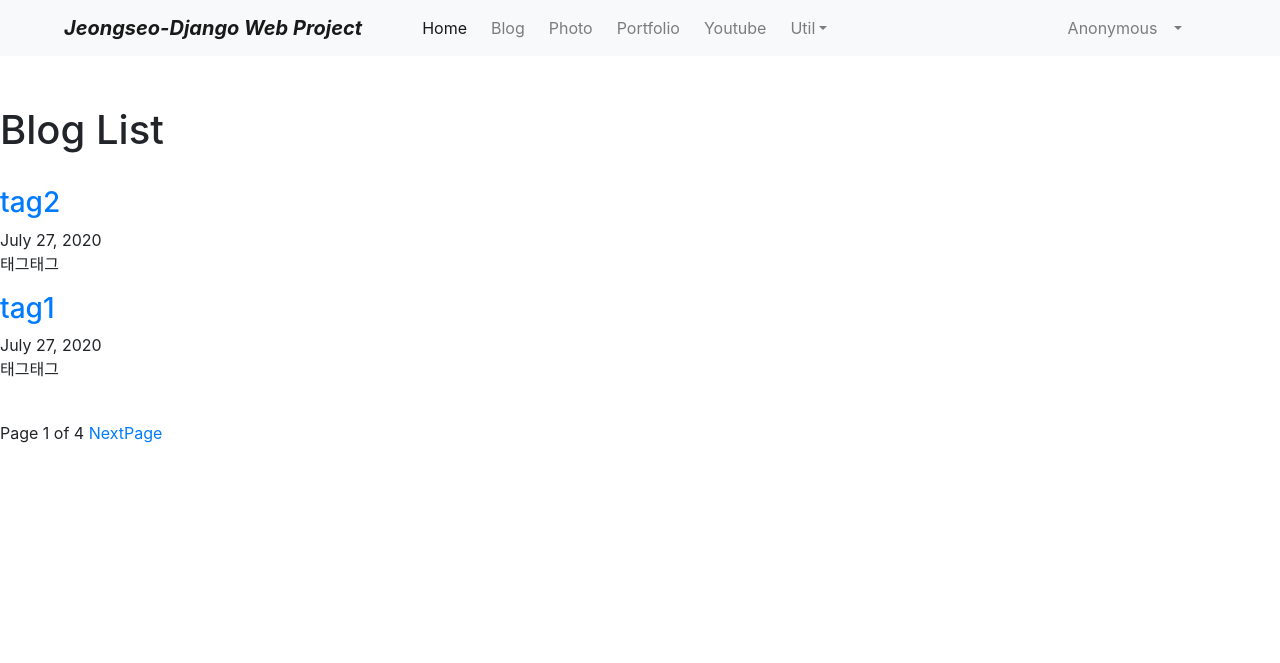
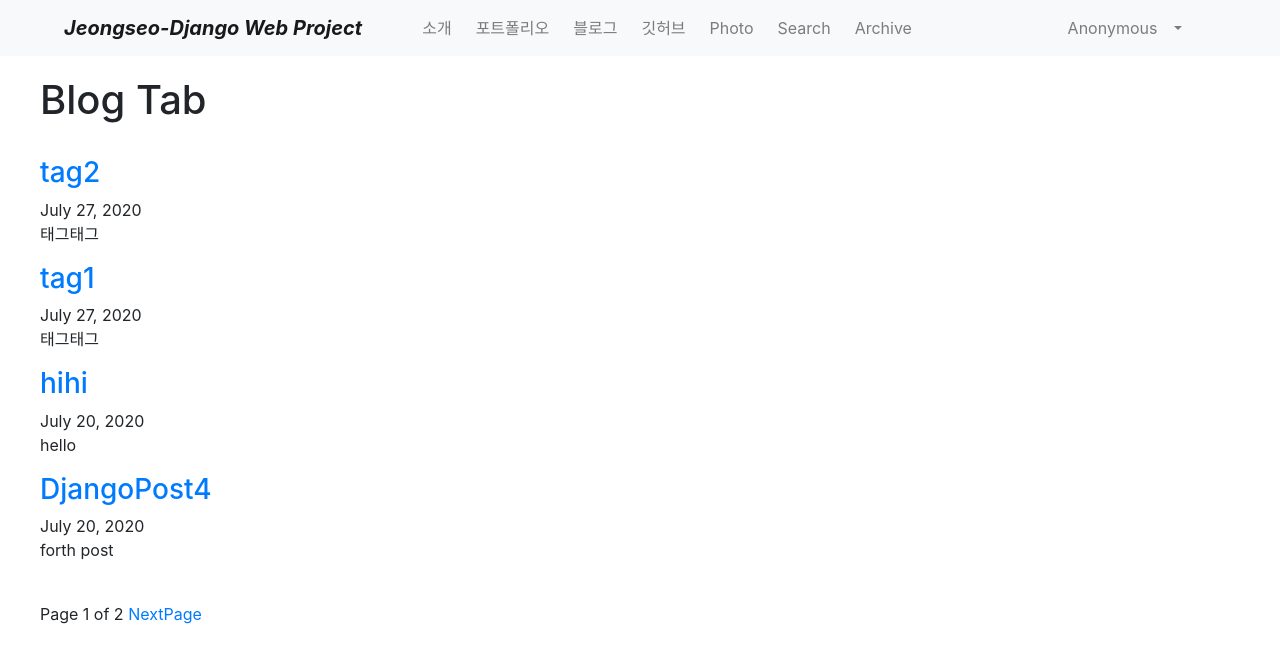
Before and after one commit to Jeongseo21/django_project, a Django app: page /blog/ in a window 1280 px wide. Shown: the top 663 px of the page. Run offline with Django 3.2, Linux system fonts and the light colour scheme; data comes from the database, SQL or seed files in the repository; some libraries are stand-ins or nearby versions.

Commit message:
django 페이지 틀 잡는 중

```diff
--- a/pyDjango/ch99/blog/templates/blog/post_all.html
+++ b/pyDjango/ch99/blog/templates/blog/post_all.html
@@ -3,7 +3,7 @@
 {% block title %} post_all.html {% endblock %}
 
 {% block content %}
-<h1>Blog List</h1>
+<h1>Blog Tab</h1>
     <br>
 
     {% for post in posts %} <!-- posts객체는 PostLV 클래스 뷰에서 넘겨주는 컨택스트 변수로서, Post 객체 리스트가 담겨 있음. posts 대신에 object_list 컨택스트 변수를 사용해도 됨.-->
--- a/pyDjango/ch99/blog/views.py
+++ b/pyDjango/ch99/blog/views.py
@@ -18,7 +18,7 @@ class PostLV(ListView):
     model = Post #post테이블 가져옴
     template_name = 'blog/post_all.html' #템플릿 파일을 지정한다. 지정하지 않을 경우 blog/post_list.html로 설정됨
     context_object_name = 'posts' #템플릿 파일에 넘겨주는 객체명을 posts로 변경, 변경해도 기존의 'object_list를 사용할 수 있음
-    paginate_by = 2 #한 페이지에 보여주는 객체리스트의 숫자는 2로 설정. 장고가 페이징 기능을 제공함.
+    paginate_by = 4 #한 페이지에 보여주는 객체리스트의 숫자는 2로 설정. 장고가 페이징 기능을 제공함.
 
 # DetailView
 class PostDV(DetailView):
--- a/pyDjango/ch99/bookmark/admin.py
+++ b/pyDjango/ch99/bookmark/admin.py
@@ -3,4 +3,4 @@ from bookmark.models import Bookmark
 
 @admin.register(Bookmark)
 class BookmarkAdmin(admin.ModelAdmin):
-    list_display = ('id', 'title', 'url')
+    list_display = ('id', 'title', 'url', 'memo')
--- a/pyDjango/ch99/bookmark/models.py
+++ b/pyDjango/ch99/bookmark/models.py
@@ -3,6 +3,7 @@ from django.db import models
 class Bookmark(models.Model):
     title = models.CharField('TITLE', max_length=100, blank=True)
     url = models.URLField('URL', unique=True)
+    memo = models.TextField('MEMO', blank=True)
 
     def __str__(self):
         return self.title
--- a/pyDjango/ch99/bookmark/templates/bookmark/bookmark_detail.html
+++ b/pyDjango/ch99/bookmark/templates/bookmark/bookmark_detail.html
@@ -4,7 +4,9 @@
 
 {% block content %}
 <h1>{{ object.title }}</h1>
+<br>
 <ul>
-    <li>URL: <a href="{{ object.url }}">{{ object.url }}</a></li>
+    <li>사이트 바로가기 : <a href="{{ object.url }}"  target="_blank">{{ object.url }}</a></li>
+    <li>개발일지 : <a href="https://velog.io/@mongle/series/SpartaCoingClub8%EA%B8%B0%EC%8A%A4%ED%8C%8C%EB%A5%B4%ED%83%80-%EC%BD%94%EB%94%A9%ED%81%B4%EB%9F%BD"  target="_blank">개발일지</a></li>
 </ul>
 {% endblock %}
--- a/pyDjango/ch99/bookmark/templates/bookmark/bookmark_list.html
+++ b/pyDjango/ch99/bookmark/templates/bookmark/bookmark_list.html
@@ -5,6 +5,7 @@
 
 {% block content %}
 <h1>WebProjects</h1>
+<br>
 <ul>
     {% for bookmark in object_list %}
         <li><a href="{% url 'bookmark:detail' bookmark.id %}">{{ bookmark }}</a></li>
--- a/pyDjango/ch99/photo/templates/photo/album_list.html
+++ b/pyDjango/ch99/photo/templates/photo/album_list.html
@@ -6,6 +6,7 @@
 {% endblock %} -->
 
 {% block content %}
+    <h1>Photo Tab</h1>
 
     {% for item in object_list %} <!-- object_list는 AlbumLV 클래스형 뷰에서 넘겨주는 컨텍스트 변수로 Album리스트가 담겨있음-->
     <div class="mt-5">
--- a/pyDjango/ch99/templates/base.html
+++ b/pyDjango/ch99/templates/base.html
@@ -23,8 +23,14 @@
     <style>
 
         .box{
-            margin-top: 50px;
+            margin-top: 20px;
+            padding-left: 40px;
+            padding-right: 40px;
+            margin-bottom: 20px;
+
         }
+
+
     </style>
     {% block extra-style %}{% endblock %}
     {% block extra-script %}{% endblock %}
@@ -37,32 +43,38 @@
           <span class="navbar-toggler-icon"></span>
         </button>
         <div class="collapse navbar-collapse" id="navbarTogglerDemo01">
-            <span class="navbar-brand mx-5 mb-0 font-weight-bold font-italic">Jeongseo-Django Web Project</span>
+            <a href="{% url 'home' %}"><span class="navbar-brand mx-5 mb-0 font-weight-bold font-italic">Jeongseo-Django Web Project</span></a>
           <ul class="navbar-nav mr-auto mt-2 mt-lg-0">
-            <li class="nav-item active mx-1">
-              <a class="nav-link" href="{% url 'home' %}">Home <span class="sr-only">(current)</span></a>
+            <li class="nav-item mx-1">
+                <a class="nav-link" href="{% url 'blog:index' %}">소개</a>
+              </li>
+            <li class="nav-item mx-1">
+                <a class="nav-link" href="{% url 'bookmark:index' %}">포트폴리오</a>
             </li>
             <li class="nav-item mx-1">
-              <a class="nav-link" href="{% url 'blog:index' %}">Blog</a>
+              <a class="nav-link" href="{% url 'blog:index' %}">블로그</a>
             </li>
+            <li class="nav-item mx-1">
+                <a class="nav-link" href="https://www.youtube.com" target="_blank">깃허브</a>
+              </li>
             <li class="nav-item mx-1">
               <a class="nav-link" href="{% url 'photo:index' %}">Photo</a>
             </li>
+
             <li class="nav-item mx-1">
-                <a class="nav-link" href="{% url 'bookmark:index' %}">Portfolio</a>
+                <a class="nav-link" href="{% url 'blog:search' %}">Search</a>
             </li>
             <li class="nav-item mx-1">
-              <a class="nav-link" href="https://www.youtube.com" target="_blank">Youtube</a>
+                <a class="nav-link" href="{% url 'blog:post_archive' %}">Archive</a>
             </li>
-            <li class="nav-item mx-1 dropdown">
+
+            <!-- <li class="nav-item mx-1 dropdown">
                 <a class="nav-link dropdown-toggle" href="#"
                     data-toggle="dropdown">Util</a>
                 <div class="dropdown-menu">
                     <a class="dropdown-item" href="{% url 'admin:index' %}">Admin</a>
-                    <a class="dropdown-item" href="{% url 'blog:post_archive' %}">Archive</a>
-                    <a class="dropdown-item" href="{% url 'blog:search' %}">Search</a>
                 </div>
-            </li>
+            </li> dropdown 기능 삭제-->
 
           </ul>
           <ul class="navbar-nav" style="margin-right: 70px;">
--- a/pyDjango/ch99/templates/home.html
+++ b/pyDjango/ch99/templates/home.html
@@ -8,11 +8,11 @@
 {% block extra-style %}
 <style>
     .home-image{
-        background-image: url("{% static 'img/pizzamain.png' %}");
+        background-image: url("{% static 'img/pizza1500.png' %}");
         background-repeat: no-repeat;
         background-position: center;
         background-size: auto;
-        background-color: #D6D6D6;
+        /* background-color: #D6D6D6; */
         height: 700px;
         /* border-top: 10px solid;
         border-bottom: 10px solid; */
```
Also changed, not shown: pyDjango/ch99/bookmark/migrations/0002_bookmark_memo.py (added), pyDjango/ch99/db.sqlite3, pyDjango/ch99/static/img/pizza-wide.jpg (added), pyDjango/ch99/static/img/pizza1500.png (added).
